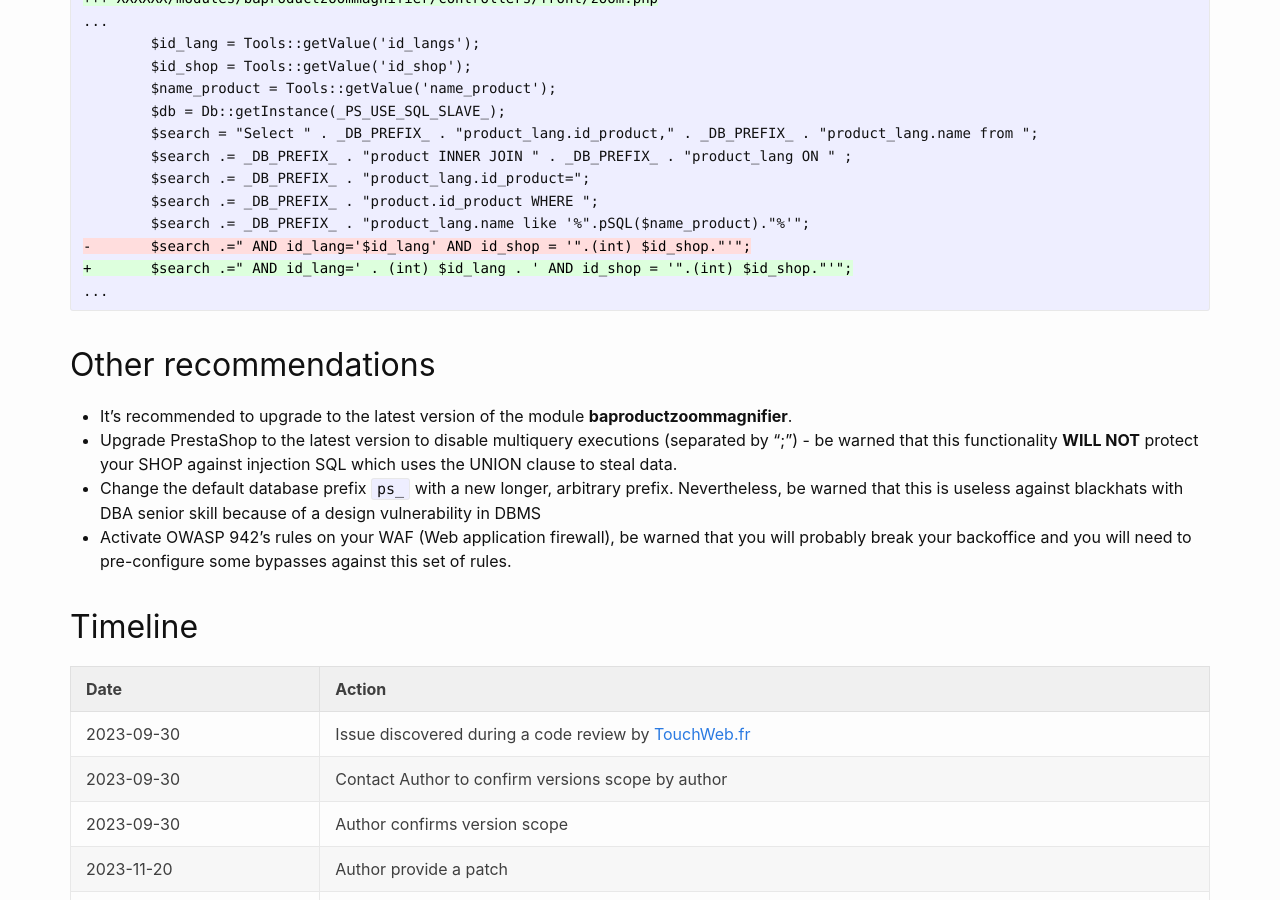
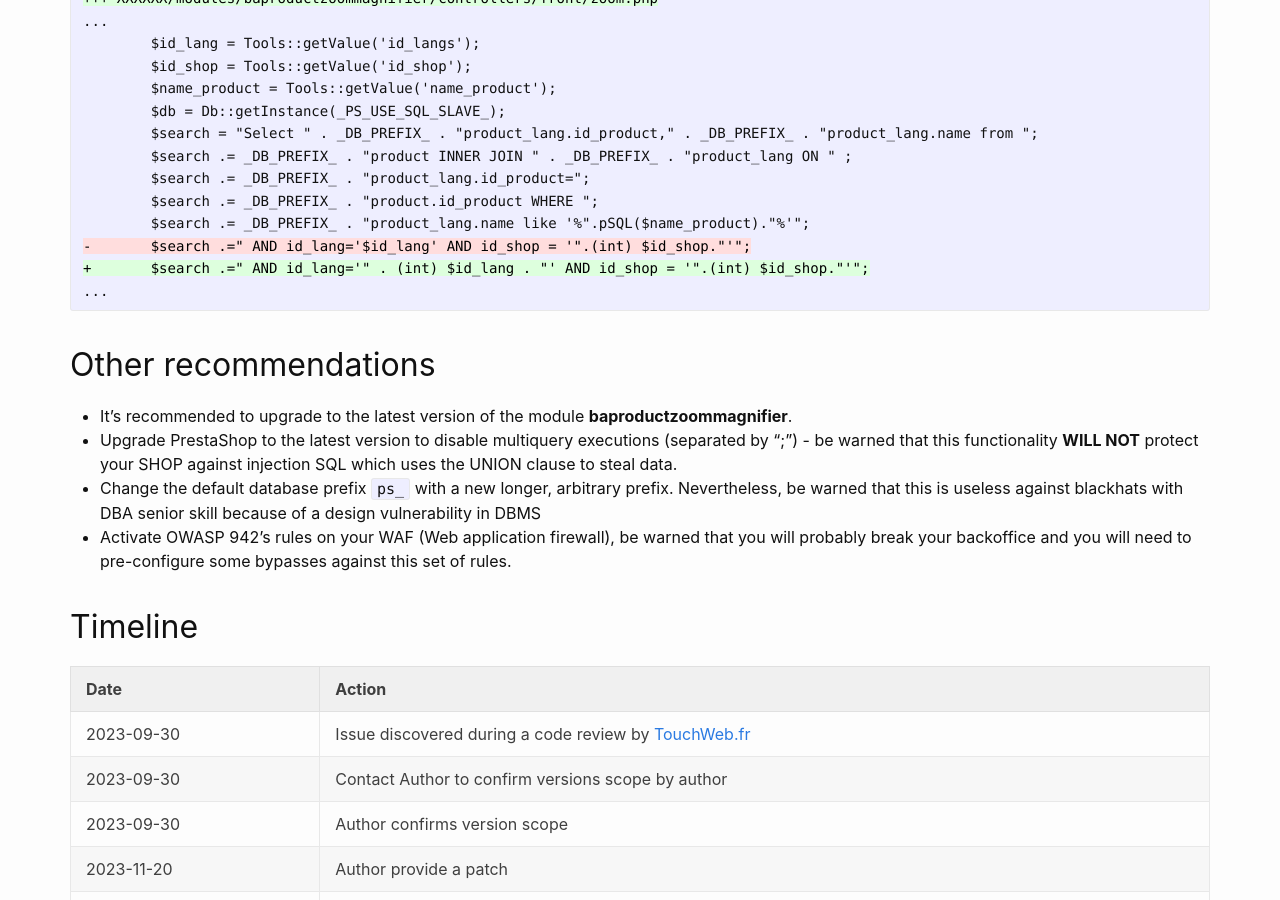
Before and after one commit to friends-of-presta/security-advisories, a Jekyll site: the page built from _posts/2023-12-19-baproductzoommagnifier.md, in a window 1280 px wide and 900 px high, scrolled down 2055 px. Built offline with Jekyll 4.4.1, drawn with Linux system fonts in a browser that asks for light colours.

Commit message:
Fix patch for CVE-2023-50027

````diff
--- a/_posts/2023-12-19-baproductzoommagnifier.md
+++ b/_posts/2023-12-19-baproductzoommagnifier.md
@@ -74,7 +74,7 @@ curl -v -d "fc=module&module=baproductzoommagnifier&controller=zoom&id_langs=1';
         $search .= _DB_PREFIX_ . "product.id_product WHERE ";
         $search .= _DB_PREFIX_ . "product_lang.name like '%".pSQL($name_product)."%'";
 -       $search .=" AND id_lang='$id_lang' AND id_shop = '".(int) $id_shop."'";
-+       $search .=" AND id_lang=' . (int) $id_lang . ' AND id_shop = '".(int) $id_shop."'";
++       $search .=" AND id_lang='" . (int) $id_lang . "' AND id_shop = '".(int) $id_shop."'";
 ...
 ```
 
````
